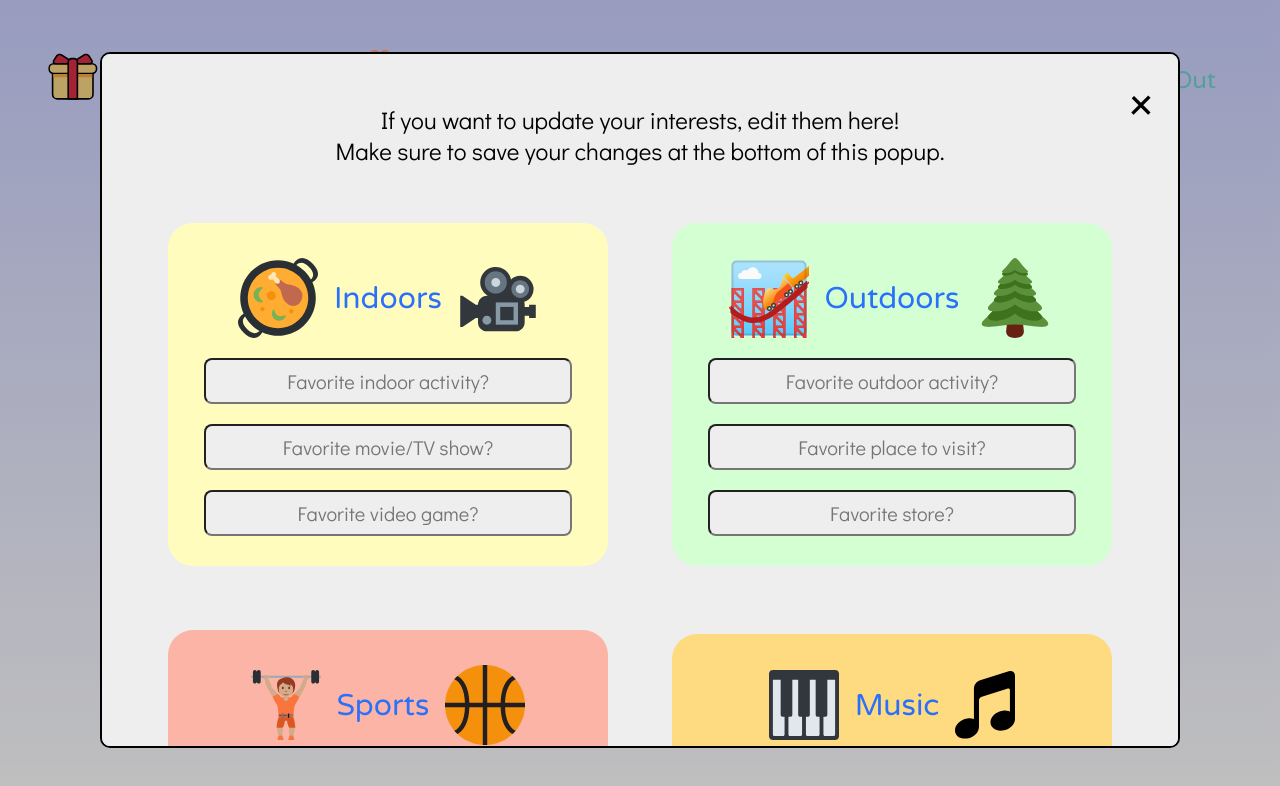
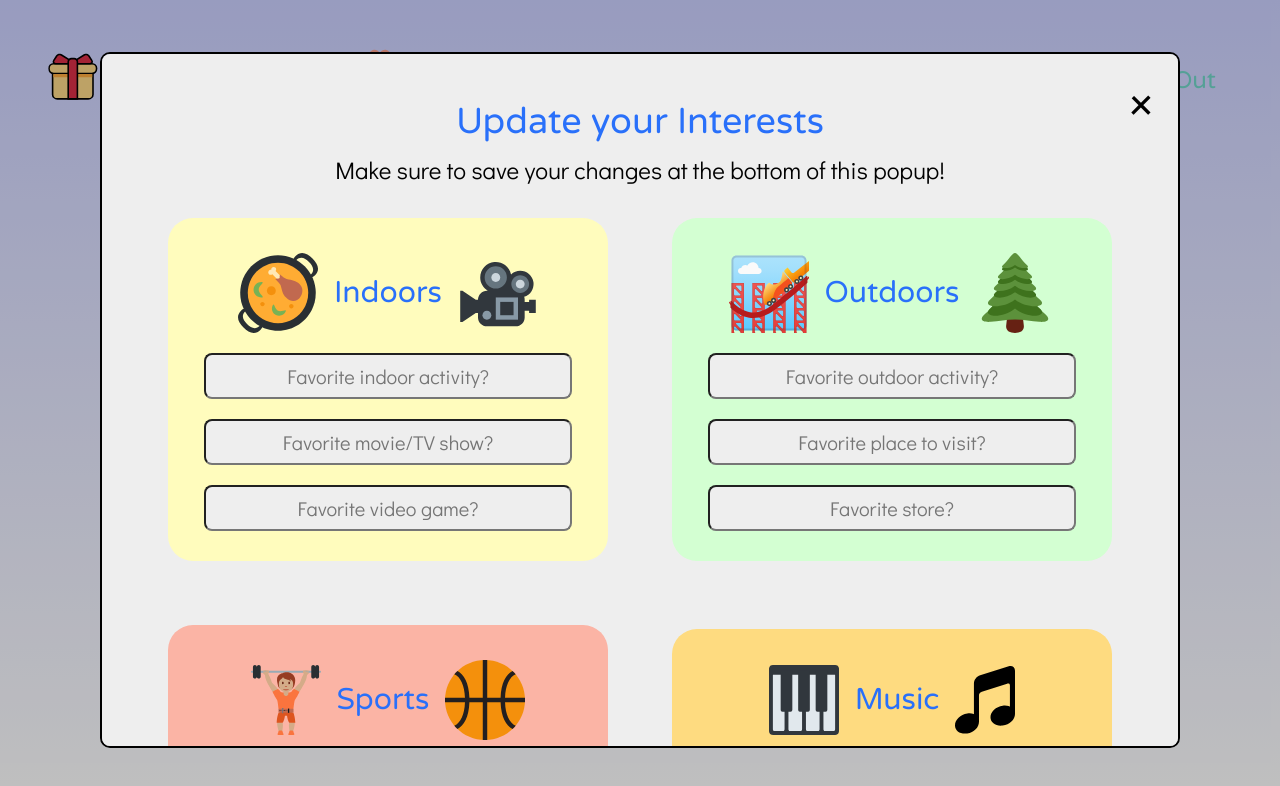
Before and after one commit to venuswku/perfect-gift, a React (Create React App) app: page /profile in a window 1280 px wide. Both pictures are taken after a click on the icon 890 px from the left and 425 px from the top of the page. Shown: the top 786 px of the page. Built offline with nearby package versions, Linux system fonts and the light colour scheme; no server answers.

Commit message:
add title to questionnaire popup

```diff
--- a/src/pages/Create_Account/Create_Account.css
+++ b/src/pages/Create_Account/Create_Account.css
@@ -5,7 +5,7 @@
   background: linear-gradient(180deg, #C1DEFF 0%, rgba(255, 255, 255, 0) 100%), #FFFFFF;
 }
 
-.createAccountContent{
+.createAccountContent {
   padding-top: 100px;
   text-align: center;
 }
--- a/src/pages/Profile/EditQuestionnaireResponsesPopup.css
+++ b/src/pages/Profile/EditQuestionnaireResponsesPopup.css
@@ -14,8 +14,7 @@
     position: absolute;
     width: 80%;
     height: 80%;
-    overflow-x: hidden;
-    overflow-y: auto;
+    overflow: auto;
     padding: 2%;
     border-radius: 10px;
     background-color: #eee;
@@ -32,6 +31,19 @@
 
 .close:hover {
     color: rgba(41, 112, 250, 1);
+}
+
+.updateInterestsTitle {
+    font-size: 36px;
+    font-family: 'Varela Round';
+    color: rgba(41, 112, 250, 1);
+    margin: 2% 0 1%;
+}
+
+.updateInterestsInstructions {
+    font-size: 24px;
+    font-family: 'Didact Gothic';
+    margin: 0;
 }
 
 .saveQuestionnaireChanges {
--- a/src/pages/Profile/EditQuestionnaireResponsesPopup.js
+++ b/src/pages/Profile/EditQuestionnaireResponsesPopup.js
@@ -83,7 +83,8 @@ class EditQuestionnaireResponsesPopup extends Component {
             <div className="questionnairePopupBackground" onClick={this.closePopup}>
                 <div className="questionnairePopupContent">
                     <span className="close" onClick={this.closePopup}>&times;</span>
-                    <p className="createAccountInstructions">If you want to update your interests, edit them here!<br/>Make sure to save your changes at the bottom of this popup.</p>
+                    <div className="updateInterestsTitle">Update your Interests</div>
+                    <p className="updateInterestsInstructions">Make sure to save your changes at the bottom of this popup!</p>
                     <table className="questionnaire">
                         <tbody>
                             <tr>
```
